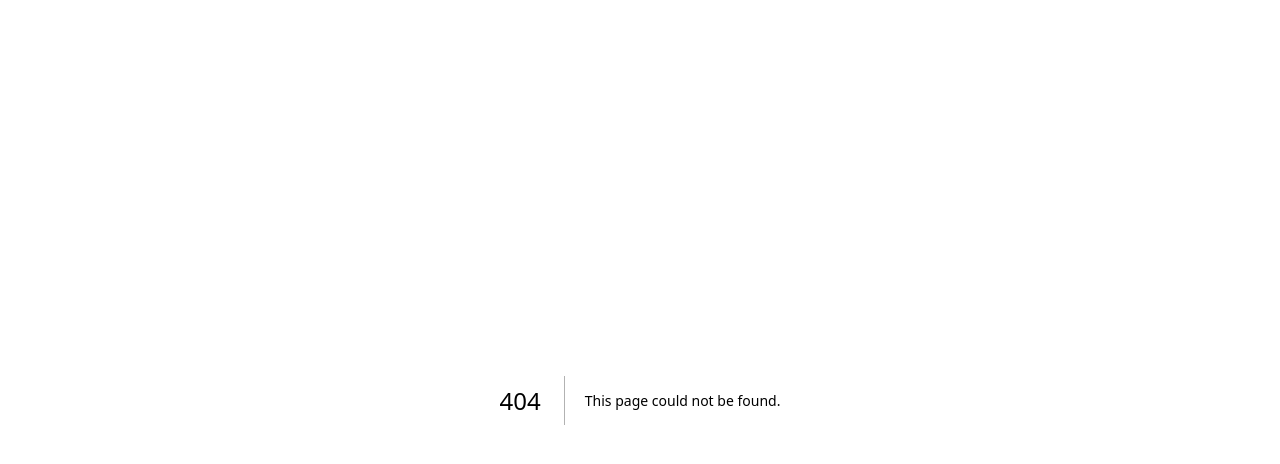
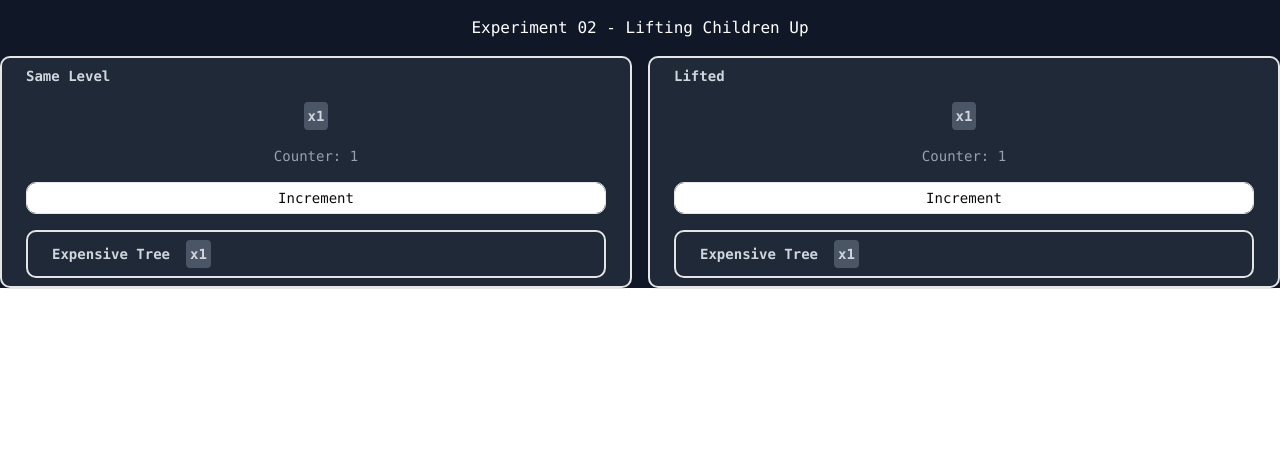
Before and after one commit to gpolli/react-optimization-experiments, a Next.js app: page /lifting-children-up in a window 1280 px wide. Before the commit this address had no page. Shown: the top 464 px of the page. Built offline with nearby package versions, Linux system fonts and the light colour scheme.

Commit message:
feat(app): :sparkles: create lifting-children-up page

```diff
--- /dev/null
+++ b/src/app/lifting-children-up/page.tsx
@@ -0,0 +1,5 @@
+import { LiftingChildrenUpPage } from '@/experiments/lifting-children-up'
+
+export default function RenderingPage() {
+  return <LiftingChildrenUpPage />
+}
--- a/src/experiments/lifting-children-up/index.tsx
+++ b/src/experiments/lifting-children-up/index.tsx
@@ -4,7 +4,7 @@ import { ElementA } from './components/ElementA'
 import { ElementB } from './components/ElementB'
 import { ExpensiveTree } from './components/ExpensiveTree'
 
-export const ChildrenRenderPage = () => {
+export const LiftingChildrenUpPage = () => {
   return (
     <div className="flex h-full w-full flex-col gap-x-4 bg-gray-900 font-mono text-white">
       <h1 className="w-full py-4 text-center">Experiment 02 - Lifting Children Up</h1>
```
